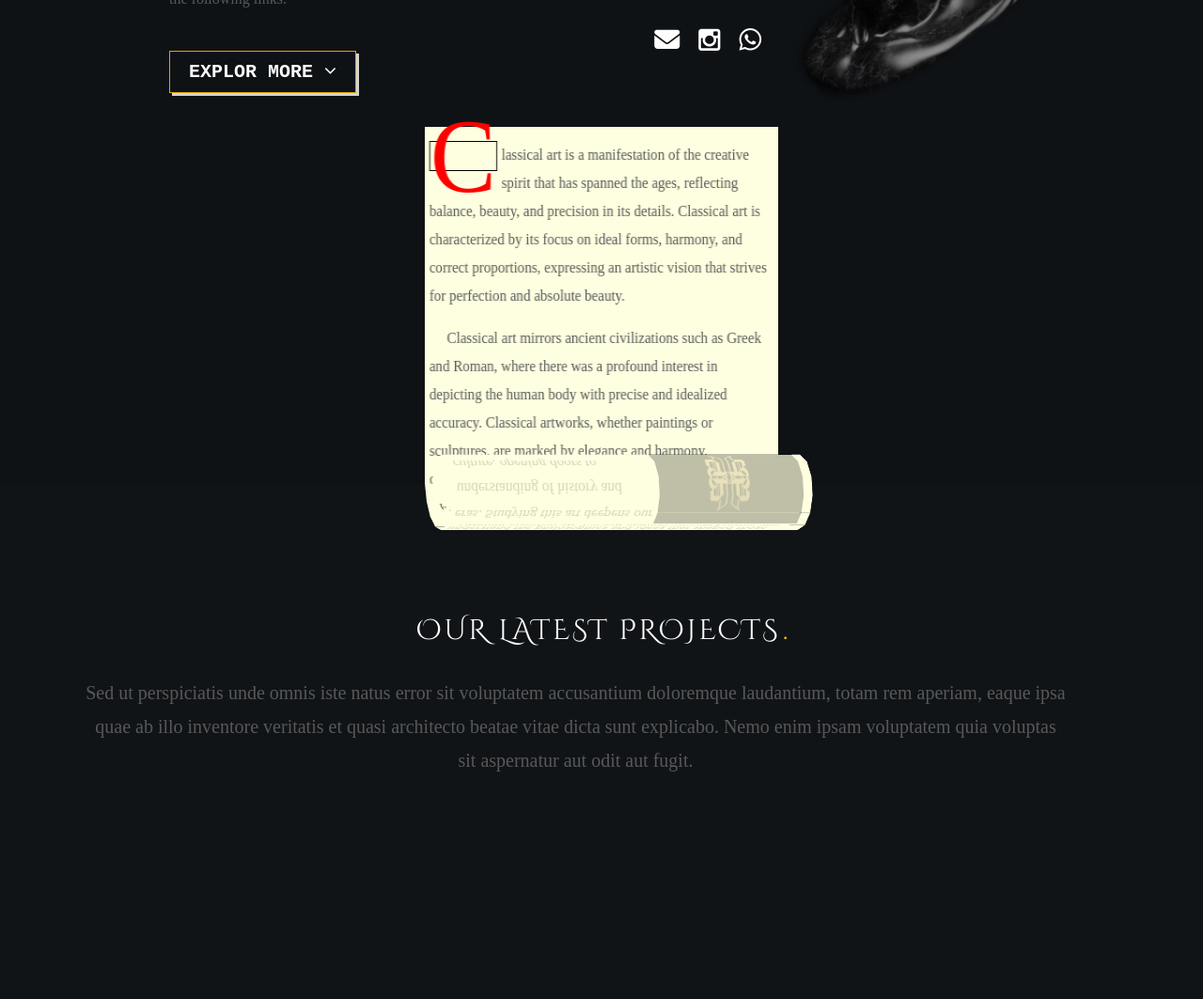
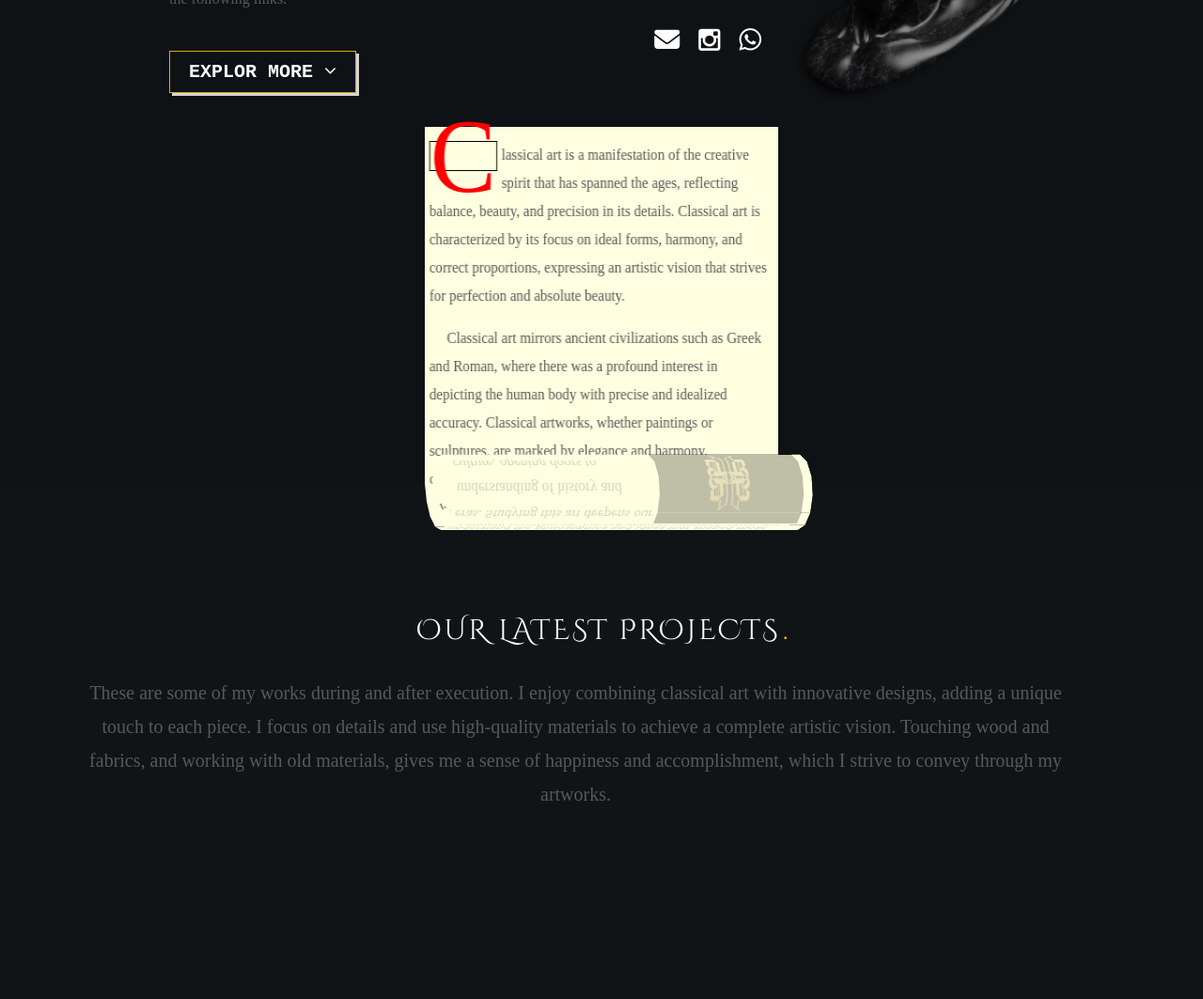
Before and after one commit to Mahmoud-M2/art22, a plain HTML site: page index.html in a window 1280 px wide. Shown: the part 1291-2354 px from the top of the page at 94% size. Drawn offline with Linux system fonts and the light colour scheme; a web font is replaced by a local one.

Commit message:
index.html

```diff
--- a/index.html
+++ b/index.html
@@ -235,7 +235,7 @@
 
       		<h1 style="font-family:'Cinzel Decorative', serif; text-align:center">Our Latest Projects<span>.</span></h1>
 
-	         <p style="text-align: center;">Sed ut perspiciatis unde omnis iste natus error sit voluptatem accusantium doloremque laudantium, totam rem aperiam, eaque ipsa quae ab illo inventore veritatis et quasi architecto beatae vitae dicta sunt explicabo. Nemo enim ipsam voluptatem quia voluptas sit aspernatur aut odit aut fugit.
+	         <p style="text-align: center;">These are some of my works during and after execution. I enjoy combining classical art with innovative designs, adding a unique touch to each piece. I focus on details and use high-quality materials to achieve a complete artistic vision. Touching wood and fabrics, and working with old materials, gives me a sense of happiness and accomplishment, which I strive to convey through my artworks.
 	         </p>
 
 	      </div>
```
